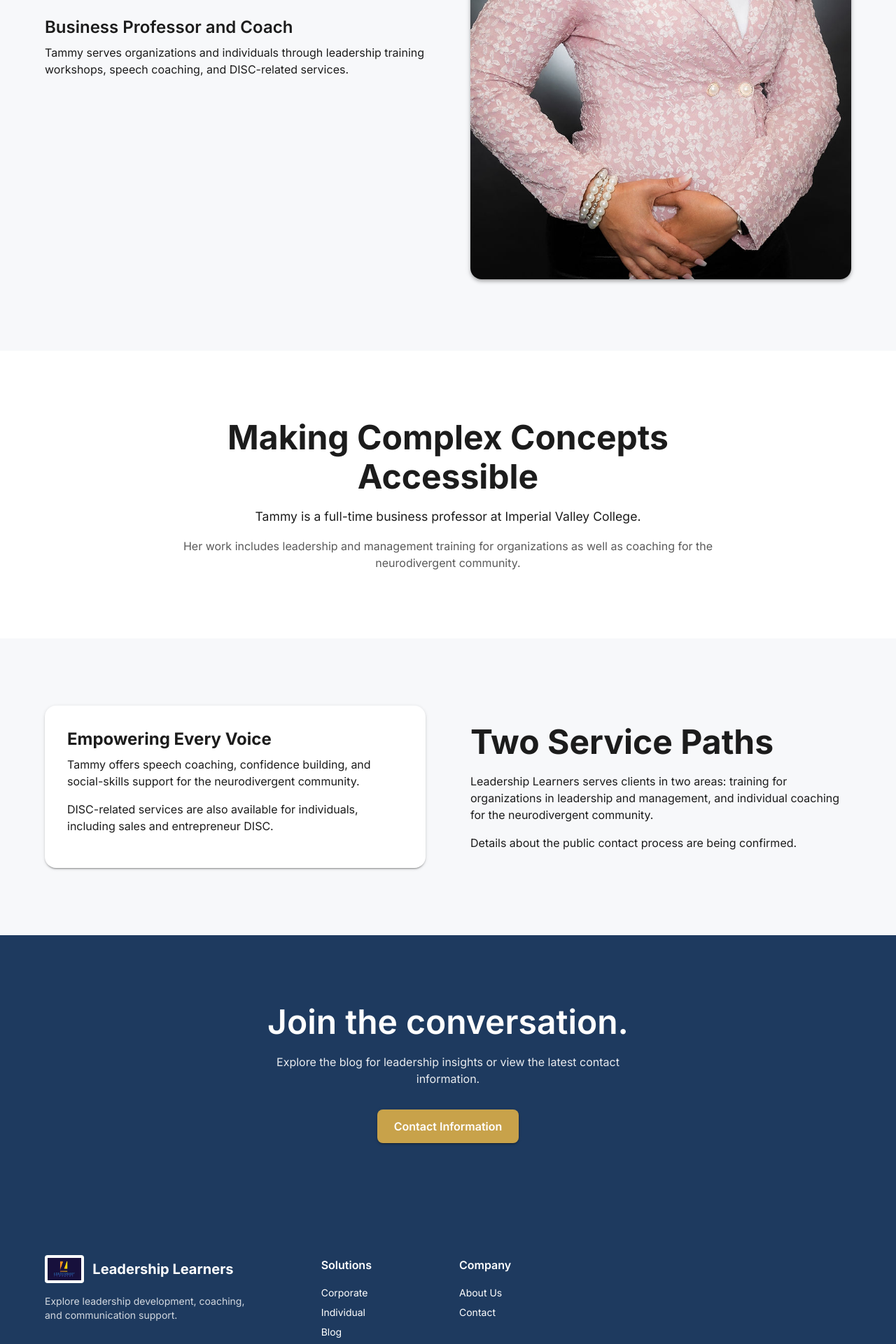
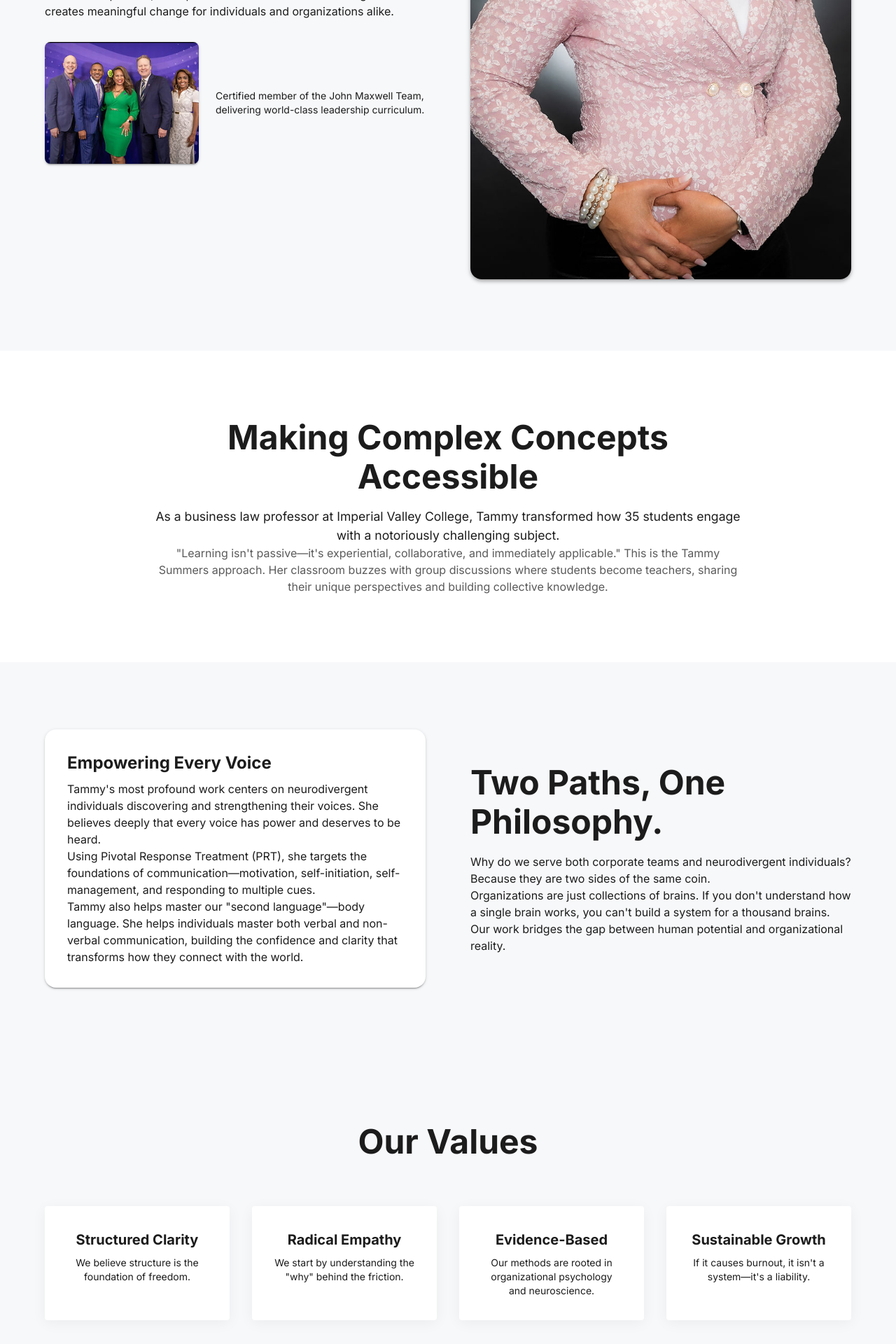
Before and after one commit to TECnologyj77/leadership-learns, a React (Vite) app: page /about in a window 1280 px wide. Shown: the part 580-2500 px from the top of the page at 70% size. Built offline with nearby package versions, Linux system fonts and the light colour scheme.

Commit message:
fix: restore approved About copy

```diff
--- a/src/components/layout/Footer.tsx
+++ b/src/components/layout/Footer.tsx
@@ -24,7 +24,7 @@ const Footer: React.FC = () => {
               </AppText>
             </Box>
             <AppText variant="body2" sx={{ opacity: 0.8, maxWidth: 300 }}>
-              Explore leadership development, coaching, and communication support.
+              Connect with Tammy today and discover what&apos;s possible when learning meets leadership.
             </AppText>
           </Grid>
 
--- a/src/pages/About.tsx
+++ b/src/pages/About.tsx
@@ -1,5 +1,5 @@
 import React from 'react';
-import { Grid, Box } from '@mui/material';
+import { Grid, Box, Paper } from '@mui/material';
 import { Link as RouterLink } from 'react-router-dom';
 import AppText from '../components/ui/AppText';
 import AppSection from '../components/ui/AppSection';
@@ -7,6 +7,7 @@ import AppContainer from '../components/ui/AppContainer';
 import AppButton from '../components/ui/AppButton';
 import tammyImg from '../assets/tammy.jpg';
 import { captureContactClicked } from '../analytics/events';
+import maxwellImg from '../assets/maxwell.jpg';
 
 const About: React.FC = () => {
   return (
@@ -20,11 +21,36 @@ const About: React.FC = () => {
                 Meet Tammy Summers
               </AppText>
               <AppText variant="h5" color="primary.main" gutterBottom sx={{ fontWeight: 600 }}>
-                Business Professor and Coach
+                Certified Leadership Coach &amp; Educator
               </AppText>
-              <AppText variant="body1" sx={{ mb: 2 }}>
-                Tammy serves organizations and individuals through leadership training workshops, speech coaching, and DISC-related services.
+              <AppText variant="body1" paragraph>
+                Tammy Summers brings a unique blend of leadership expertise, educational passion, and specialized communication training that creates meaningful change for individuals and organizations alike.
               </AppText>
+              <Box
+                sx={{
+                  display: 'flex',
+                  flexDirection: { xs: 'column', sm: 'row' },
+                  alignItems: { xs: 'flex-start', sm: 'center' },
+                  gap: 3,
+                  mt: 4,
+                }}
+              >
+                <Box
+                  component="img"
+                  src={maxwellImg}
+                  alt="Tammy Summers with members of the John Maxwell Team"
+                  sx={{
+                    width: { xs: '100%', sm: 220 },
+                    maxWidth: 264,
+                    height: 'auto',
+                    borderRadius: 2,
+                    boxShadow: 2,
+                  }}
+                />
+                <AppText variant="body2" color="text.secondary" sx={{ maxWidth: 320 }}>
+                  Certified member of the John Maxwell Team, delivering world-class leadership curriculum.
+                </AppText>
+              </Box>
             </Grid>
             <Grid size={{ xs: 12, md: 6 }}>
               <Box
@@ -48,11 +74,11 @@ const About: React.FC = () => {
           <AppText variant="h3" gutterBottom sx={{ textAlign: 'center', fontWeight: 700 }}>
             Making Complex Concepts Accessible
           </AppText>
-          <AppText variant="body1" sx={{ mb: 2, fontSize: '1.1rem', textAlign: 'center' }}>
-            Tammy is a full-time business professor at Imperial Valley College.
+          <AppText variant="body1" paragraph sx={{ fontSize: '1.1rem', textAlign: 'center' }}>
+            As a business law professor at Imperial Valley College, Tammy transformed how 35 students engage with a notoriously challenging subject.
           </AppText>
           <AppText variant="body1" sx={{ textAlign: 'center', color: 'text.secondary' }}>
-            Her work includes leadership and management training for organizations as well as coaching for the neurodivergent community.
+            &quot;Learning isn&apos;t passive—it&apos;s experiential, collaborative, and immediately applicable.&quot; This is the Tammy Summers approach. Her classroom buzzes with group discussions where students become teachers, sharing their unique perspectives and building collective knowledge.
           </AppText>
         </AppContainer>
       </AppSection>
@@ -66,25 +92,56 @@ const About: React.FC = () => {
                 <AppText variant="h5" gutterBottom sx={{ fontWeight: 700 }}>
                   Empowering Every Voice
                 </AppText>
-                <AppText variant="body1" sx={{ mb: 2 }}>
-                  Tammy offers speech coaching, confidence building, and social-skills support for the neurodivergent community.
+                <AppText variant="body1" paragraph>
+                  Tammy&apos;s most profound work centers on neurodivergent individuals discovering and strengthening their voices. She believes deeply that every voice has power and deserves to be heard.
                 </AppText>
-                <AppText variant="body1" sx={{ mb: 2 }}>
-                  DISC-related services are also available for individuals, including sales and entrepreneur DISC.
+                <AppText variant="body1" paragraph>
+                  Using Pivotal Response Treatment (PRT), she targets the foundations of communication—motivation, self-initiation, self-management, and responding to multiple cues.
+                </AppText>
+                <AppText variant="body1">
+                  Tammy also helps master our &quot;second language&quot;—body language. She helps individuals master both verbal and non-verbal communication, building the confidence and clarity that transforms how they connect with the world.
                 </AppText>
               </Box>
             </Grid>
             <Grid size={{ xs: 12, md: 6 }} sx={{ order: { xs: 1, md: 2 } }}>
               <AppText variant="h3" gutterBottom sx={{ fontWeight: 700 }}>
-                Two Service Paths
+                Two Paths, One Philosophy.
               </AppText>
-              <AppText variant="body1" color="text.secondary" sx={{ mb: 2 }}>
-                Leadership Learners serves clients in two areas: training for organizations in leadership and management, and individual coaching for the neurodivergent community.
+              <AppText variant="body1" color="text.secondary" paragraph>
+                Why do we serve both corporate teams and neurodivergent individuals? Because they are two sides of the same coin.
               </AppText>
               <AppText variant="body1" color="text.secondary">
-                Details about the public contact process are being confirmed.
+                Organizations are just collections of brains. If you don&apos;t understand how a single brain works, you can&apos;t build a system for a thousand brains. Our work bridges the gap between human potential and organizational reality.
               </AppText>
             </Grid>
+          </Grid>
+        </AppContainer>
+      </AppSection>
+
+      {/* Values */}
+      <AppSection variant="light">
+        <AppContainer>
+          <AppText variant="h3" sx={{ textAlign: 'center', mb: 8, fontWeight: 700 }}>
+            Our Values
+          </AppText>
+          <Grid container spacing={4}>
+            {[
+              { title: 'Structured Clarity', desc: 'We believe structure is the foundation of freedom.' },
+              { title: 'Radical Empathy', desc: 'We start by understanding the "why" behind the friction.' },
+              { title: 'Evidence-Based', desc: 'Our methods are rooted in organizational psychology and neuroscience.' },
+              { title: 'Sustainable Growth', desc: 'If it causes burnout, it isn\'t a system—it\'s a liability.' },
+            ].map((value) => (
+              <Grid size={{ xs: 12, sm: 6, md: 3 }} key={value.title}>
+                <Paper sx={{ p: 4, height: '100%', textAlign: 'center' }}>
+                  <AppText variant="h6" gutterBottom sx={{ fontWeight: 700 }}>
+                    {value.title}
+                  </AppText>
+                  <AppText variant="body2" color="text.secondary">
+                    {value.desc}
+                  </AppText>
+                </Paper>
+              </Grid>
+            ))}
           </Grid>
         </AppContainer>
       </AppSection>
@@ -96,10 +153,10 @@ const About: React.FC = () => {
             Join the conversation.
           </AppText>
           <AppText variant="body1" sx={{ mb: 4, opacity: 0.9 }}>
-            Explore the blog for leadership insights or view the latest contact information.
+            Follow our blog for weekly insights or get in touch to start your journey.
           </AppText>
           <AppButton variant="contained" color="secondary" size="large" component={RouterLink} to="/contact" onClick={() => captureContactClicked('about_footer')}>
-            Contact Information
+            Get In Touch
           </AppButton>
         </AppContainer>
       </AppSection>
```
